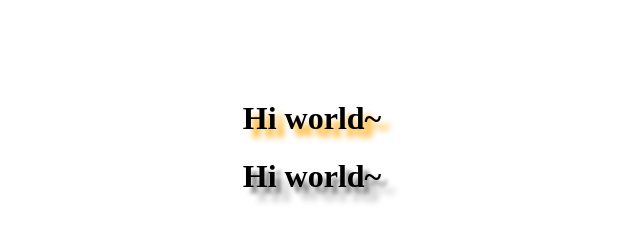
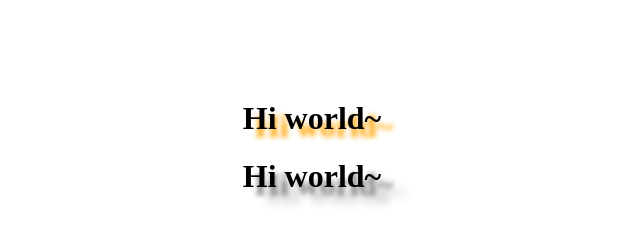
Before and after one commit to yiojiao/yiojiao.github.io, a plain HTML site: page Web9/index.htm in a window 1280 px wide. Shown: the full height of the page, 328-968 px from the left. Drawn offline with Linux system fonts and the light colour scheme.

Commit message:
Update style.css

```diff
--- a/Web9/style.css
+++ b/Web9/style.css
@@ -7,10 +7,10 @@ body {
 
 .orange-shadow {
     color: black;
-    text-shadow: 8px 8px 6px orange;  /* 第一行：明顯橘色陰影 */
+    text-shadow: 12px 8px 5px orange;  /* 第一行：明顯橘色陰影 */
 }
 
 .gray-silver-shadow {
     color: black;
-    text-shadow: 6px 6px 4px gray, 14px 14px 6px silver;  /* 第二層銀色陰影 - 更偏右下 */
+    text-shadow: 12px 8px 5px gray, 24px 16px 10px silver;  /* 第二層銀色陰影 - 更偏右下 */
 }
```
